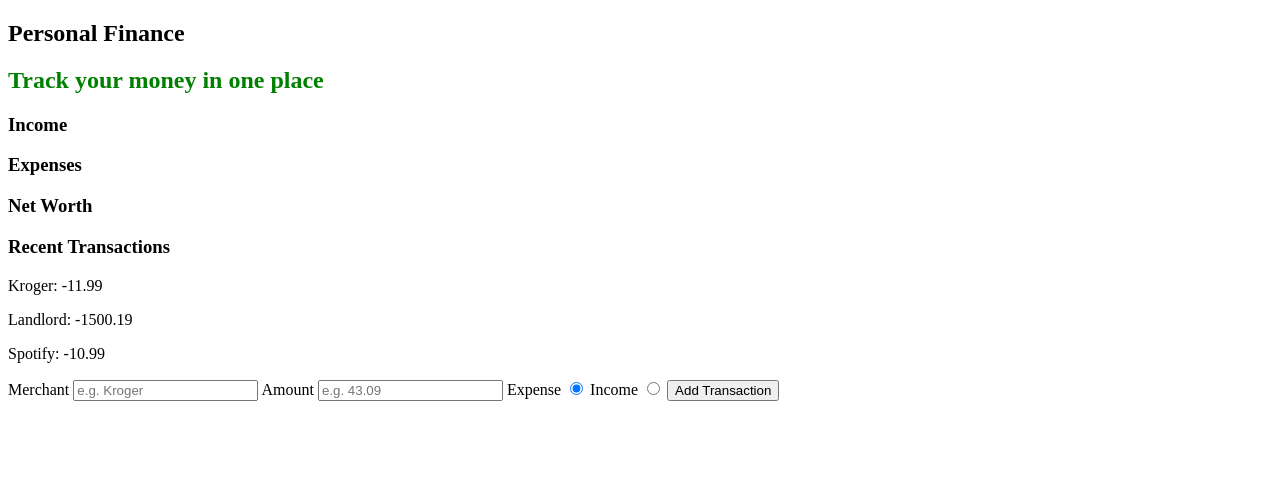
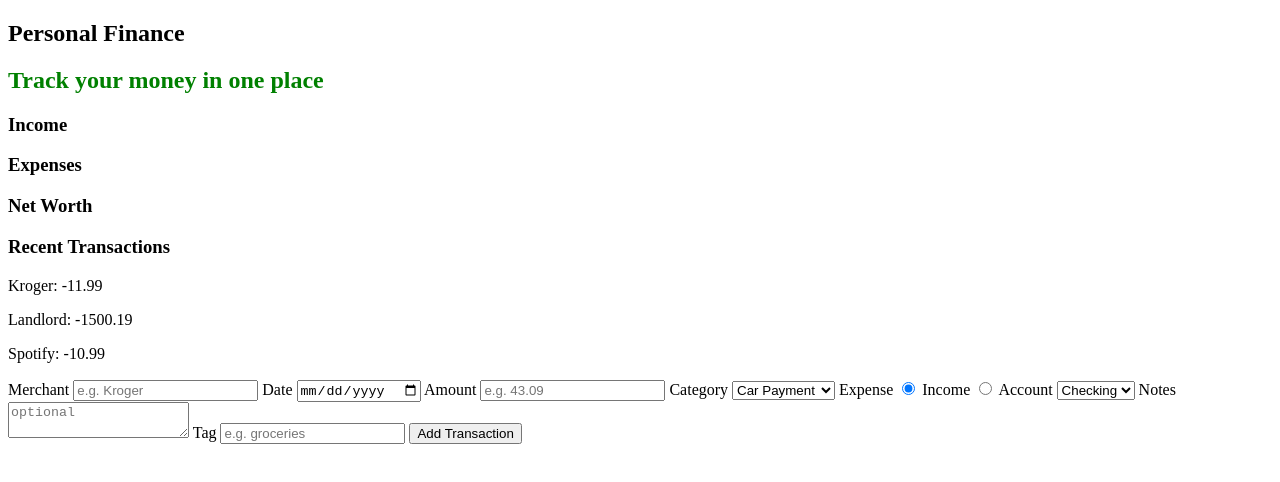
Before and after one commit to jjackson112/personal-finance-js, a plain HTML site: page index.html in a window 1280 px wide. Drawn offline with Linux system fonts and the light colour scheme.

Commit message:
expand the HTML form + transaction object

```diff
--- a/index.html
+++ b/index.html
@@ -35,6 +35,14 @@
                 type="text"
                 placeholder="e.g. Kroger"
             >
+
+            <label for="date">Date</label>
+            <input
+                id="date"
+                type="date"
+                required
+            >
+
             <label for="amount">Amount</label>
             <input
                 id="amount"
@@ -42,6 +50,15 @@
                 placeholder="e.g. 43.09"
                 step="0.01"
             >
+
+            <label for="category-dropdown">Category</label>
+            <select id="category-dropdown" name="category">
+                <option value="transportation">Car Payment</option>
+                <option value="groceries">Groceries</option>
+                <option value="rent">Rent</option>
+                <option value="subscriptions">Subscriptions</option>
+            </select>
+
             <label for="expense">Expense</label>
             <input
                 id="expense"
@@ -50,6 +67,7 @@
                 value="expense"
                 checked="true"
             >
+
             <label for="income">Income</label>
             <input
                 id="income"
@@ -57,6 +75,23 @@
                 name="type"
                 value="income"
             >
+
+            <label for="account">Account</label>
+            <select id="account-dropdown" name="account">
+                <option value="checking">Checking</option>
+                <option value="savings">Savings</option>
+            </select>
+
+            <label for="notes">Notes</label>
+            <textarea id="notes" name="notes" placeholder="optional"></textarea>
+
+            <label for="tag">Tag</label>
+            <input
+                id="tag"
+                type="text"
+                placeholder="e.g. groceries"
+            >
+
             <button type="submit">Add Transaction</button>
         </form>
     </section>
--- a/script.js
+++ b/script.js
@@ -180,12 +180,16 @@ function displayTransactions() {
     // submit adding a transaction form
     const form = document.querySelector("#add-transaction-form")
     const merchantInput = document.querySelector("#merchant")
+    const dateInput = document.querySelector("#date")
     const amountInput = document.querySelector("#amount")
+    const categoryInput = document.querySelector("#category-dropdown")
 
     form.addEventListener("submit", function(e) {
         e.preventDefault()
         const merchant = merchantInput.value
+        const date = dateInput.value
         const amount = Number(amountInput.value)
+        const category = categoryInput.value
 
         // if user selects expense or income
         const typeInput = document.querySelector('input[name="type"]:checked')
@@ -194,9 +198,9 @@ function displayTransactions() {
         // create new transaction object - use newly created variables
         const transaction = {
             merchant: merchant,
-            date: "",
-            category: "",
+            date: date,
             amount: amount,
+            category: category,
             type: type,
             account: "",
             notes: "",
```
